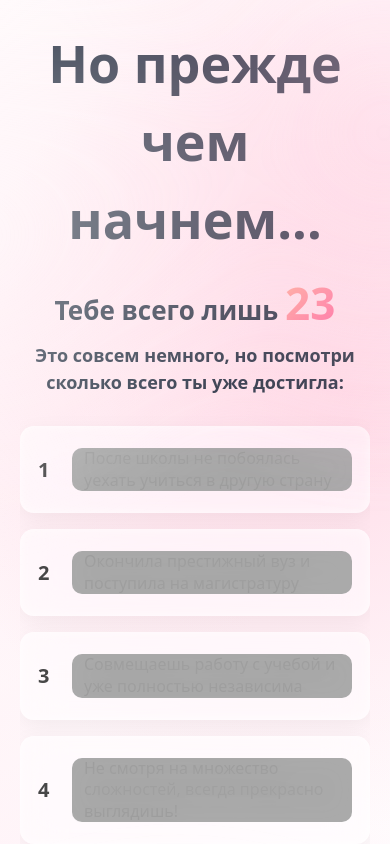
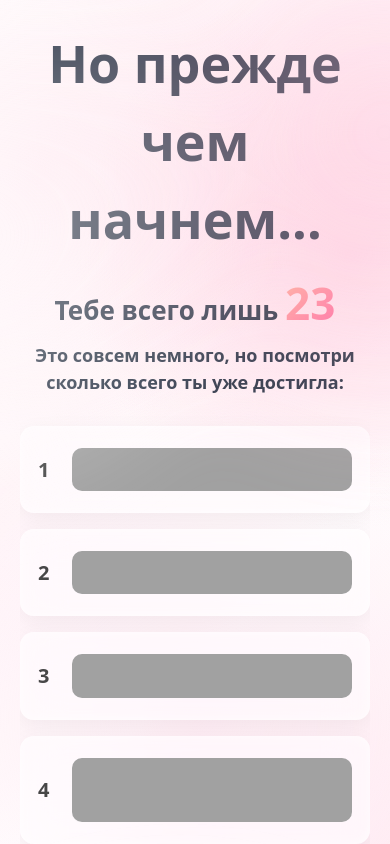
Before and after one commit to natsu-hsr/birthday-surprise-for-someone-special, a React (Vite) app: page /birthday-surprise-for-someone-special/before-we-start in a window 390 px wide. Shown: the top 844 px of the page. Built offline with nearby package versions, Linux system fonts and the light colour scheme.

Commit message:
- fixed small bugs

```diff
--- a/src/index.scss
+++ b/src/index.scss
@@ -15,6 +15,7 @@
 body {
   margin: 0;
   padding: 0;
+  height: 100%;
   background:
     radial-gradient(
       circle at 10% 20%,
@@ -38,4 +39,6 @@ body {
       #ffffff 70%,
       #fff0f5 100%
     );
+
+  background-attachment: fixed;
 }
--- a/src/pages/age-page/list-messages/styles.module.scss
+++ b/src/pages/age-page/list-messages/styles.module.scss
@@ -84,3 +84,9 @@
   -webkit-backdrop-filter: blur(0);
   pointer-events: none;
 }
+
+@media (max-width: 600px) {
+  .blurOverlay {
+    background: rgba(161, 161, 161, 1);
+  }
+}
```
